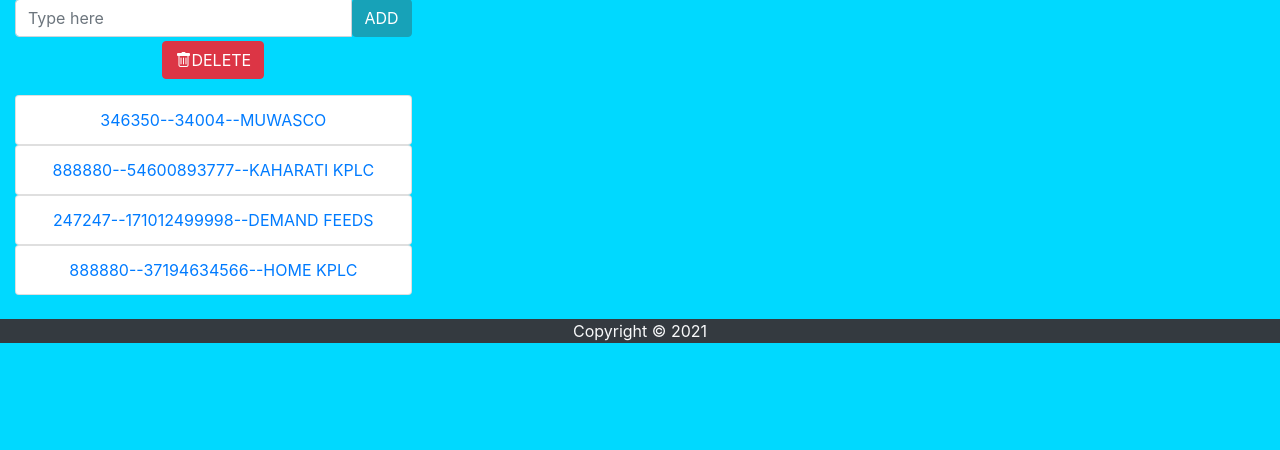
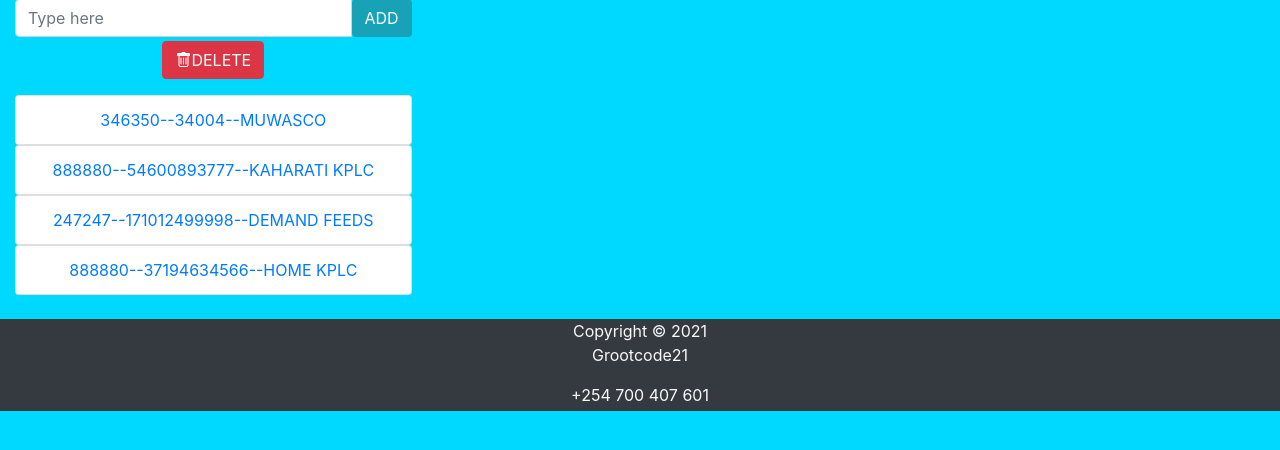
Before and after one commit to Grootcode21/safetransactapp, a Django app: page / in a window 1280 px wide. Shown: the part 105-555 px from the top of the page. Run offline with Django 3.2, Linux system fonts and the light colour scheme; data comes from the database, SQL or seed files in the repository; some libraries are stand-ins or nearby versions.

Commit message:
Changes inside the landing page

```diff
--- a/accountlist/templates/accountlist/index.html
+++ b/accountlist/templates/accountlist/index.html
@@ -68,6 +68,9 @@
     <div class="row pad pt-4">
         <div class="col-lg-12 text-center bg-dark text-light">
             Copyright &copy; <script>document.write(new Date().getFullYear());</script>
+            <p>Grootcode21</p>
+            <div class="pb-1">+254 700 407 601</div>
         </div>
+
     </div>
 </html>
```
